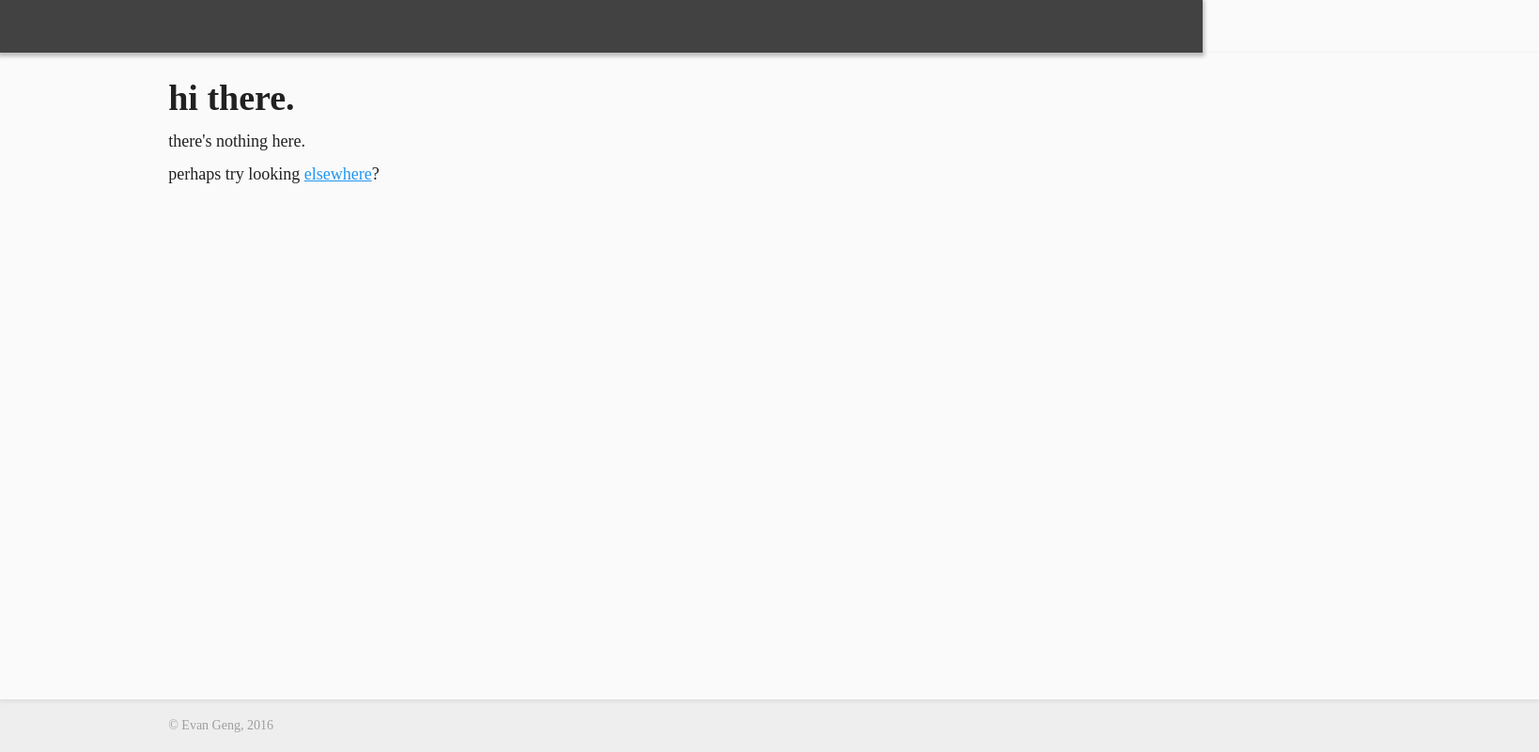
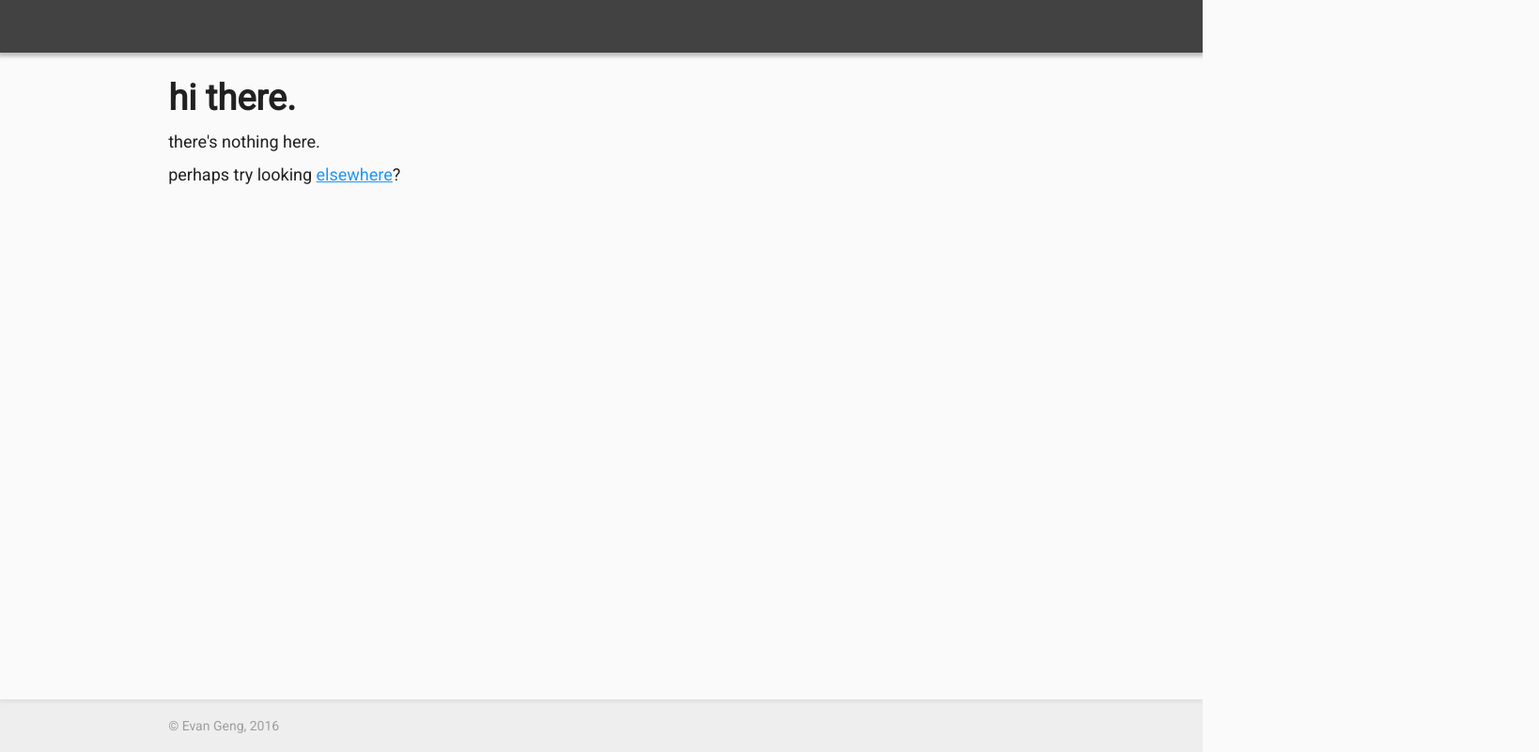
Before and after one commit to phantamanta44/legacy-site, a plain HTML site: page index.html in a window 1280 px wide. Shown: the whole page at 94% size, 1638 px wide, since content can reach past the window. Drawn offline with Linux system fonts and the light colour scheme.

Commit message:
Forgot a comma

```diff
--- a/main.css
+++ b/main.css
@@ -3,7 +3,7 @@
 body {
     background-color: #FAFAFA;
     color: #212121;
-    font-family: "Roboto" sans-serif;
+    font-family: 'Roboto', sans-serif;
     margin: 0;
     padding: 0;
 }
@@ -36,12 +36,16 @@ a:hover {
     min-height: 100vh;
 }
 
+#wrapper div {
+    box-sizing: border-box;
+    margin: 0;
+    width: 100%;
+}
+
 /* ### HEADER ############## */
 
 #header {
     position: relative;
-    margin: 0;
-    width: 100%;
     height: 56px;
     background-color: #424242;
     box-shadow: 0 2px 4px 2px #BDBDBD;
@@ -58,8 +62,6 @@ a:hover {
     position: absolute;
     top: 56px;
     bottom: 56px;
-    margin: 0;
-    width: 100%;
     padding: 26px 14%;
     box-shadow: 0 2px 4px 1px #E0E0E0;
     z-index: 4;
@@ -70,9 +72,7 @@ a:hover {
 #footer {
     position: absolute;
     bottom: 0;
-    margin: 0;
     padding: 0 14%;
-    width: 100%;
     height: 56px;
     background-color: #EEE;
 }
```
